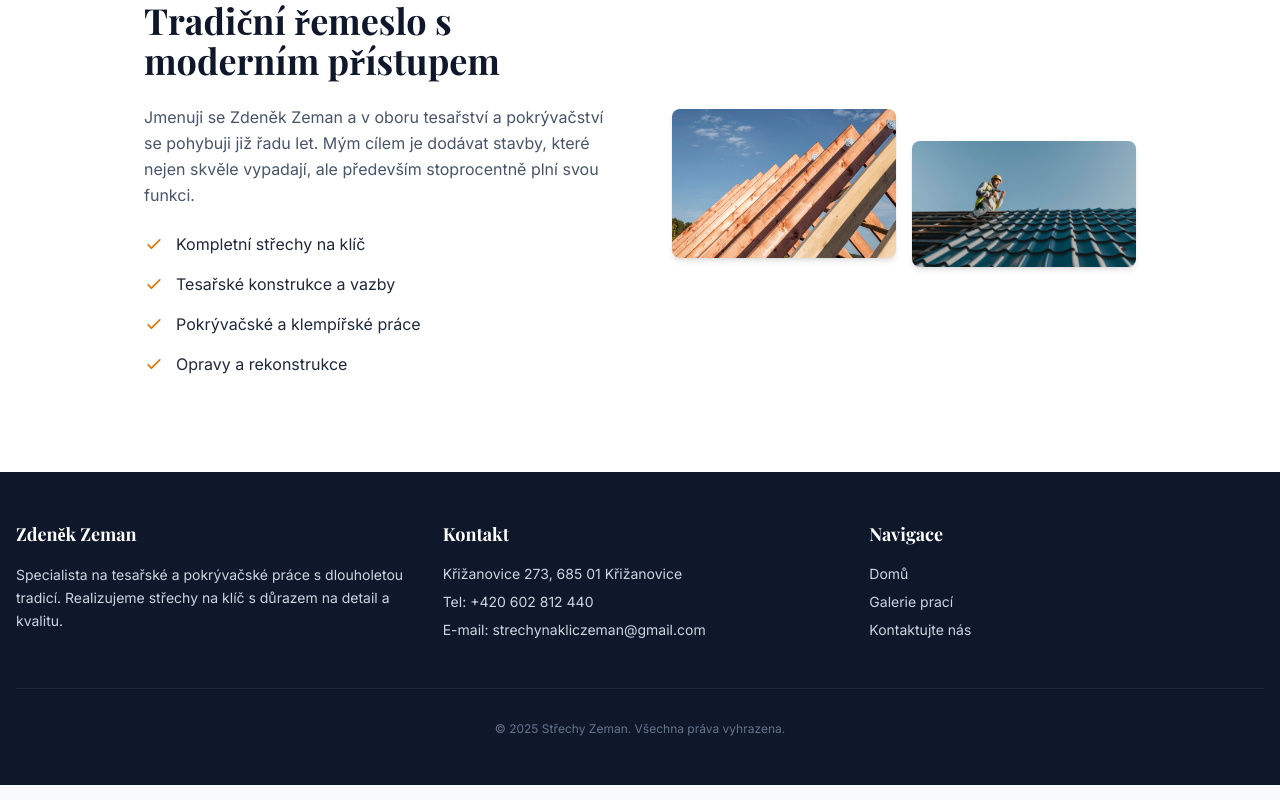
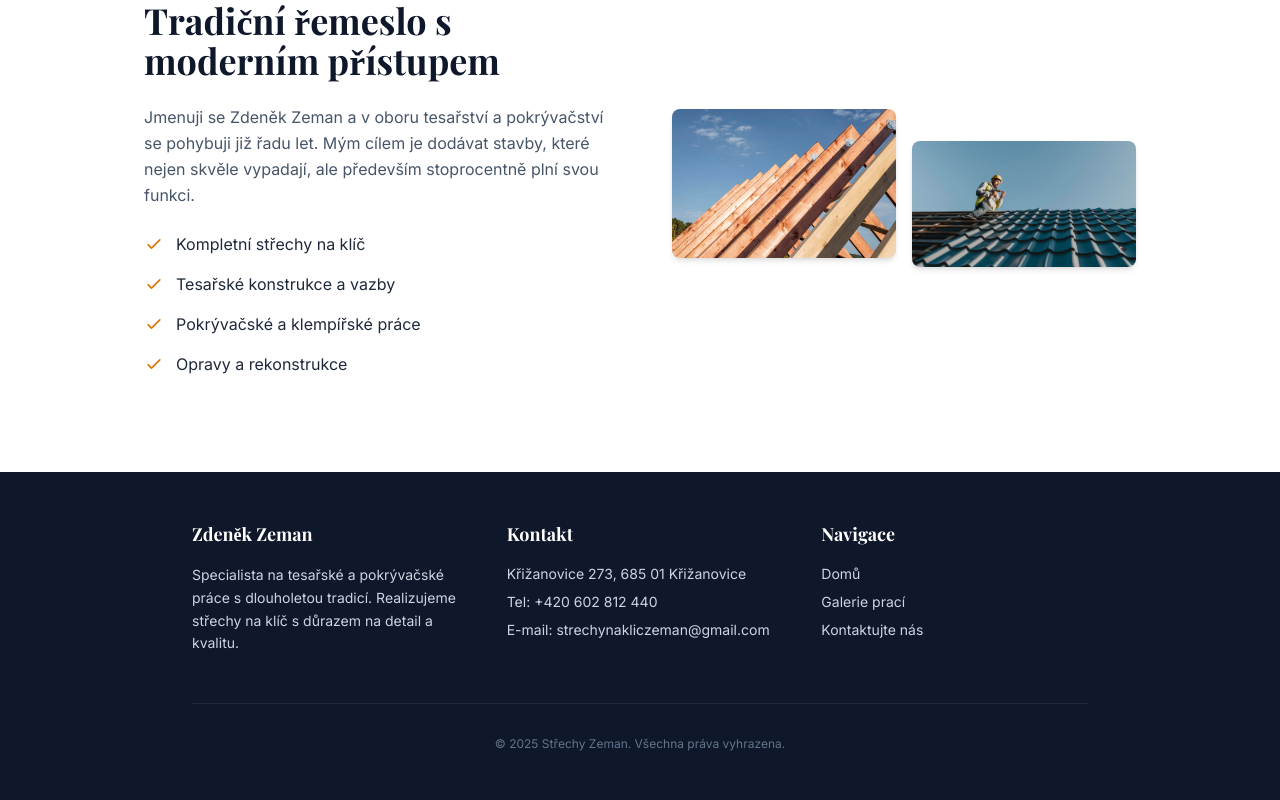
Before and after one commit to soltys8-lang/strechy-zeman, a React (Vite) app: page / in a window 1280 px wide. Shown: the part 817-1617 px from the top of the page. Built offline with nearby package versions, Linux system fonts and the light colour scheme; no server answers.

Commit message:
footer correction

```diff
--- a/components/Footer.tsx
+++ b/components/Footer.tsx
@@ -1,11 +1,11 @@
-
 import React from 'react';
 import { CONTACT_INFO } from '../constants';
 
 const Footer: React.FC = () => {
   return (
     <footer className="bg-slate-900 text-slate-300 py-12 px-4">
-      <div className="max-w-7xl mx-auto grid grid-cols-1 md:grid-cols-3 gap-8">
+      <div className="max-w-4xl mx-auto">
+        <div className="grid grid-cols-1 md:grid-cols-3 gap-8 md:gap-12 text-center md:text-left">
           <div>
             <h3 className="text-white text-lg font-bold mb-4">Zdeněk Zeman</h3>
             <p className="text-sm leading-relaxed">
@@ -16,7 +16,7 @@ const Footer: React.FC = () => {
             <h3 className="text-white text-lg font-bold mb-4">Kontakt</h3>
             <p className="text-sm mb-2">{CONTACT_INFO.address}</p>
             <p className="text-sm mb-2">Tel: <a href={`tel:${CONTACT_INFO.phone.replace(/\s/g, '')}`} className="hover:text-amber-500 transition-colors">{CONTACT_INFO.phone}</a></p>
-          <p className="text-sm">E-mail: <a href={`mailto:${CONTACT_INFO.email}`} className="hover:text-amber-500 transition-colors">{CONTACT_INFO.email}</a></p>
+            <p className="text-sm">E-mail: <a href={`mailto:${CONTACT_INFO.email}`} className="hover:text-amber-500 transition-colors break-all">{CONTACT_INFO.email}</a></p>
           </div>
           <div>
             <h3 className="text-white text-lg font-bold mb-4">Navigace</h3>
@@ -27,7 +27,8 @@ const Footer: React.FC = () => {
             </ul>
           </div>
         </div>
-      <div className="max-w-7xl mx-auto mt-12 pt-8 border-t border-slate-800 text-center text-xs text-slate-500">
+      </div>
+      <div className="max-w-4xl mx-auto mt-12 pt-8 border-t border-slate-800 text-center text-xs text-slate-500">
         &copy; {new Date().getFullYear()} Střechy Zeman. Všechna práva vyhrazena.
       </div>
     </footer>
```
Lines whose indentation alone changed are shown as unchanged.
